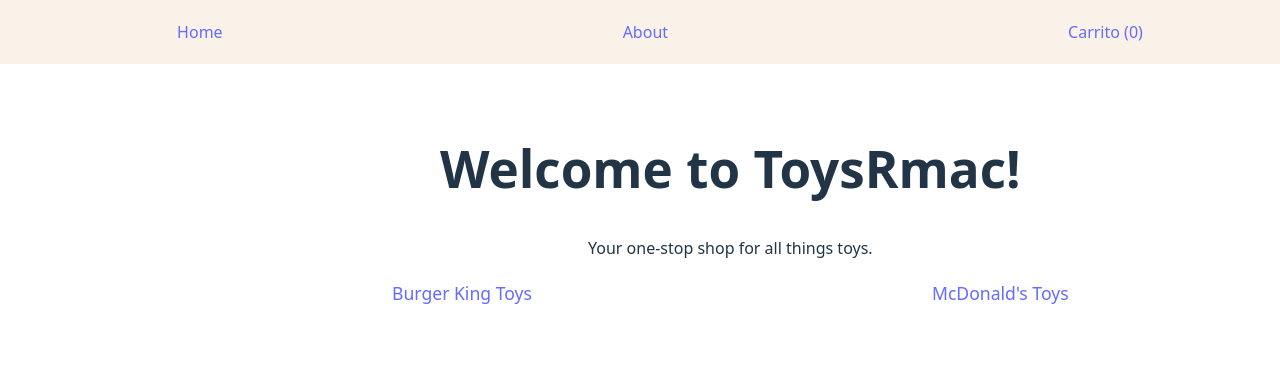
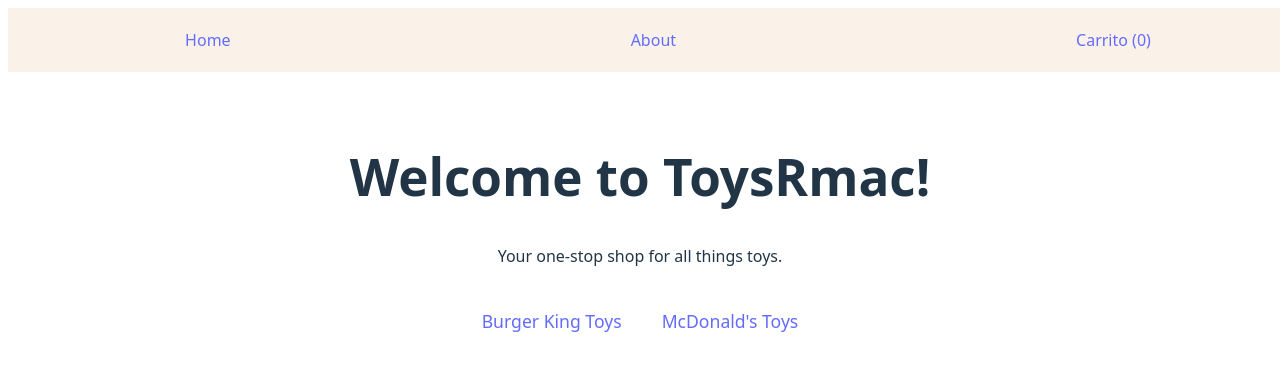
Before and after one commit to erikor12/ToysRmac, a React (Vite) app in the folder frontend/: page / in a window 1280 px wide. Shown: the top 370 px of the page. Built offline with nearby package versions, Linux system fonts and the light colour scheme.

Commit message:
Lo arregle en serio.

```diff
--- a/frontend/src/App.css
+++ b/frontend/src/App.css
@@ -1,3 +1,4 @@
 #root {
   max-width: 100%;
+  justify-content: center;
 }
--- a/frontend/src/index.css
+++ b/frontend/src/index.css
@@ -17,14 +17,6 @@
 
 a:hover {
   color: #535bf2;
-}
-
-body {
-  margin: 0;
-  display: flex;
-  place-items: top;
-  min-width: 320px;
-  min-height: 100vh;
 }
 
 h1 {
--- a/frontend/src/pages/home/home.css
+++ b/frontend/src/pages/home/home.css
@@ -3,18 +3,19 @@
     flex-direction: column;
     align-items: center;
     text-align: center;
-    width: 100%;
+    max-width: 800px;
+    margin: 0 auto;
     box-sizing: border-box;
 }
-.homeh1, .homep {
+
+.homeh1,
+.homep {
     width: fit-content;
     margin: 20px;
 }
 
-.paddingTop{
-    position: fixed;
+.paddingTop {
     padding-top: 120px;
-    margin-left: 15%;
 }
 
 .homebk,
@@ -23,6 +24,12 @@
     color: #646cff;
     text-decoration: none;
     font-size: 1.1rem;
-    margin-left: 200px;
-    margin-right: 200px;
 }
+
+.homeLinks {
+    display: flex;
+    justify-content: center;
+    gap: 40px;
+    flex-wrap: wrap;
+    margin-top: 20px;
+}
--- a/frontend/src/pages/home/home.tsx
+++ b/frontend/src/pages/home/home.tsx
@@ -7,7 +7,7 @@
             <div className="homeContent">
                 <h1 className="homeh1">Welcome to ToysRmac!</h1>
                 <p className="homep">Your one-stop shop for all things toys.</p>
-                <nav>
+                <nav className="homeLinks">
                     <Link className="homebk" to="/bktoys">Burger King Toys</Link>
                     <Link className="homemc" to="/mctoys">McDonald's Toys</Link>
                 </nav>
```
